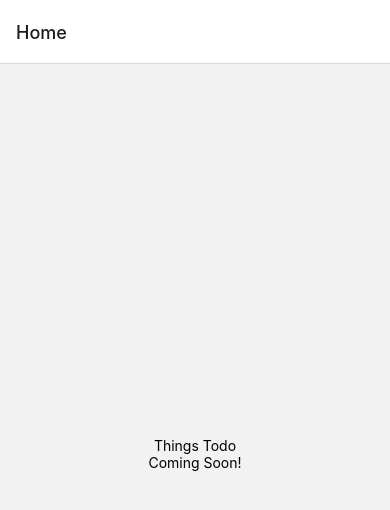
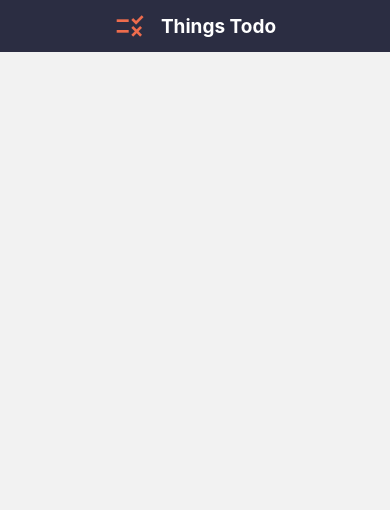
Before and after one commit to dev-billy/things-todo, a React Native app: screen /Home in a window 390 px wide. Shown: the top 510 px of the page. Built offline with nearby package versions, Linux system fonts and the light colour scheme.

Commit message:
add: header component

```diff
--- a/App.js
+++ b/App.js
@@ -9,7 +9,11 @@ function App() {
   return (
     <NavigationContainer>
       <Stack.Navigator>
-        <Stack.Screen name="Home" component={Home} />
+        <Stack.Screen
+          name="Home"
+          component={Home}
+          options={{headerShown: false}}
+        />
       </Stack.Navigator>
     </NavigationContainer>
   );
--- /dev/null
+++ b/components/Header.js
@@ -0,0 +1,52 @@
+import React from 'react';
+import {Text, View, StyleSheet} from 'react-native';
+import {Header} from 'react-native-elements';
+import Icon from 'react-native-vector-icons/MaterialIcons';
+
+const HeaderComponent = ({title, iconName, showIcon}) => {
+  return (
+    <Header
+      centerComponent={
+        <Title title={title} iconName={iconName} showIcon={showIcon} />
+      }
+      barStyle="light-content"
+      containerStyle={styles.headerContainerStyle}
+    />
+  );
+};
+
+const Title = ({title, iconName, showIcon}) => (
+  <View style={styles.headerCenterComponentStyle}>
+    {showIcon ? <Icon name={iconName} style={styles.iconStyle} /> : null}
+    <Text style={styles.title}>{title}</Text>
+  </View>
+);
+
+HeaderComponent.defaultProps = {
+  title: 'Things Todo',
+  iconName: 'rule',
+  showIcon: true,
+};
+
+const styles = StyleSheet.create({
+  headerContainerStyle: {
+    backgroundColor: '#2B2D42',
+    paddingTop: 10,
+  },
+  headerCenterComponentStyle: {
+    flexDirection: 'row',
+    alignItems: 'center',
+  },
+  iconStyle: {
+    fontSize: 32,
+    color: '#EE6C4D',
+    marginEnd: 15,
+  },
+  title: {
+    color: '#fff',
+    fontSize: 19,
+    fontWeight: 'bold',
+  },
+});
+
+export default HeaderComponent;
--- /dev/null
+++ b/components/index.js
@@ -0,0 +1,3 @@
+import Header from './Header';
+
+export {Header};
--- a/screens/Home.js
+++ b/screens/Home.js
@@ -1,18 +1,16 @@
 import React from 'react';
-import {View, Text, StyleSheet} from 'react-native';
+import {View, StyleSheet} from 'react-native';
+import {Header} from '../components';
 const Home = () => {
   return (
     <View style={styles.container}>
-      <Text>Things Todo</Text>
-      <Text>Coming Soon!</Text>
+      <Header />
     </View>
   );
 };
 const styles = StyleSheet.create({
   container: {
     flex: 1,
-    alignItems: 'center',
-    justifyContent: 'center',
   },
 });
 export default Home;
```
